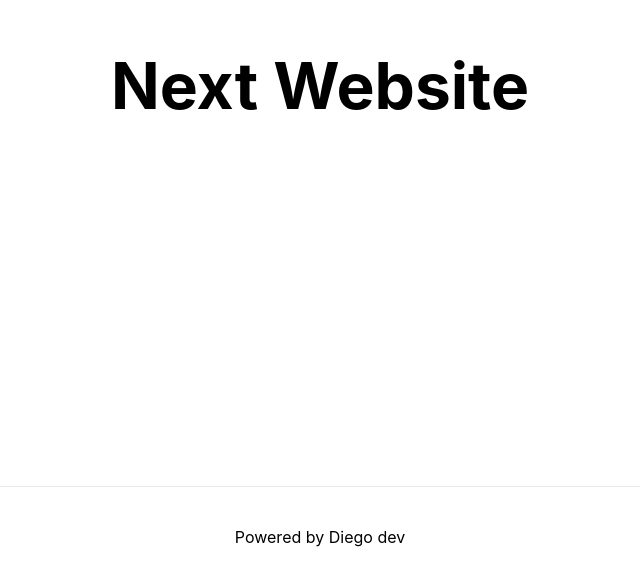
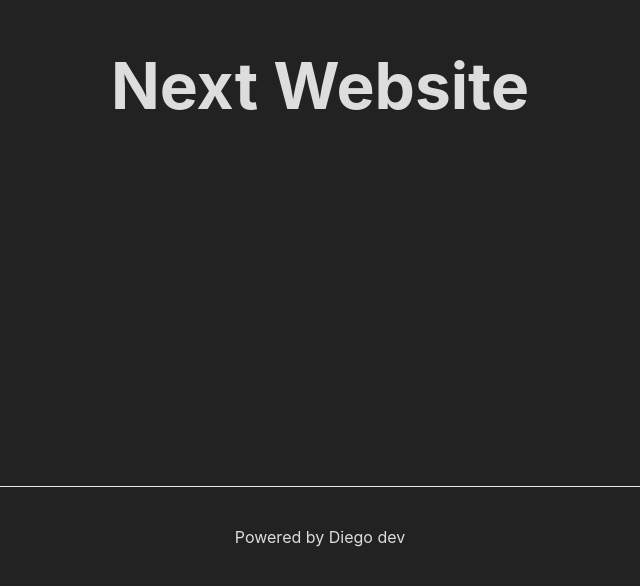
Before and after one commit to DiegoSousaSilva/next-site, a Next.js app: page / in a window 1280 px wide. Shown: the part 314-900 px from the top of the page, without its empty margins (320-960 px from the left). Built offline with nearby package versions, Linux system fonts and the light colour scheme.

Commit message:
Criando component Footer reorganizando arquivos

```diff
--- /dev/null
+++ b/components/Footer/index.tsx
@@ -0,0 +1,17 @@
+import React from 'react'
+
+import { Container, A } from './styles';
+
+const Footer: React.FC = () => {
+  return (
+    <Container>
+        <A
+          href="https://github.com/DiegoSousaSilva"
+          target="_blank"
+        >
+          Powered by Diego dev</A>
+    </Container>
+  );
+};
+
+export default Footer;
--- /dev/null
+++ b/components/Footer/styles.ts
@@ -0,0 +1,15 @@
+import styled from 'styled-components';
+
+export const Container = styled.div`
+  width: 100%;
+  height: 100px;
+  border-top: 1px solid #eaeaea;
+  display: flex;
+  justify-content: center;
+  align-items: center;
+`;
+export const A = styled.a`
+  display: flex;
+  justify-content: center;
+  align-items: center;
+`;
--- a/pages/_app.tsx
+++ b/pages/_app.tsx
@@ -1,5 +1,5 @@
 import {AppProps} from 'next/app'
-import '../styles/globals.css'
+import '../shared/globals.css'
 
 function MyApp({ Component, pageProps }: AppProps) {
   return <Component {...pageProps} />
--- a/pages/index.tsx
+++ b/pages/index.tsx
@@ -1,6 +1,6 @@
 import Head from 'next/head'
+import Footer from '../components/Footer'
 import Header from '../components/Header'
-import styles from '../styles/Home.module.css'
 
 export default function Home() {
   return (
@@ -14,14 +14,7 @@ export default function Home() {
         <Header/>
       </main>
 
-      <footer className={styles.footer}>
-        <a
-          href="https://github.com/DiegoSousaSilva"
-          target="_blank"
-        >
-          Powered by Diego dev
-        </a>
-      </footer>
+      <Footer/>
     </>
   )
 }
--- a/styles/globals.css
+++ b/shared/globals.css
@@ -1,9 +1,16 @@
+:root{
+  --page-background: #222;
+  --page-text: #ddd;
+}
+
 html,
 body {
   padding: 0;
   margin: 0;
   font-family: -apple-system, BlinkMacSystemFont, Segoe UI, Roboto, Oxygen,
     Ubuntu, Cantarell, Fira Sans, Droid Sans, Helvetica Neue, sans-serif;
+  background-color: var(--page-background);
+  color: var(--page-text);
 }
 
 a {
--- a/styles/Home.module.css
+++ /dev/null
@@ -1,49 +0,0 @@
-.container {
-  min-height: 100vh;
-  padding: 0 0.5rem;
-  display: grid;
-  place-items: center;
-}
-
-.footer {
-  width: 100%;
-  height: 100px;
-  border-top: 1px solid #eaeaea;
-  display: flex;
-  justify-content: center;
-  align-items: center;
-}
-
-.footer img {
-  margin-left: 0.5rem;
-}
-
-.footer a {
-  display: flex;
-  justify-content: center;
-  align-items: center;
-}
-
-.title a {
-  color: #0070f3;
-  text-decoration: none;
-}
-
-.title a:hover,
-.title a:focus,
-.title a:active {
-  text-decoration: underline;
-}
-
-.title {
-  margin: 0;
-  line-height: 1.15;
-  font-size: 4rem;
-}
-
-@media (max-width: 600px) {
-  .grid {
-    width: 100%;
-    flex-direction: column;
-  }
-}
```
Also changed, not shown: public/vercel.svg (deleted), 1 other file (tests, documents, lock files or other folders).
